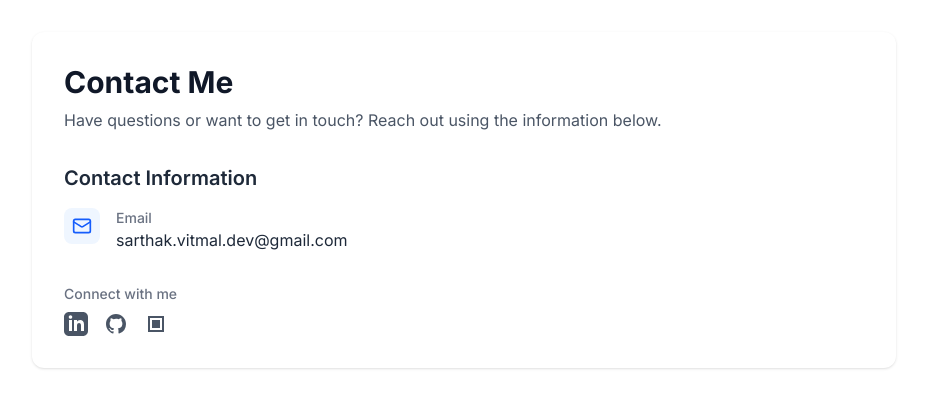
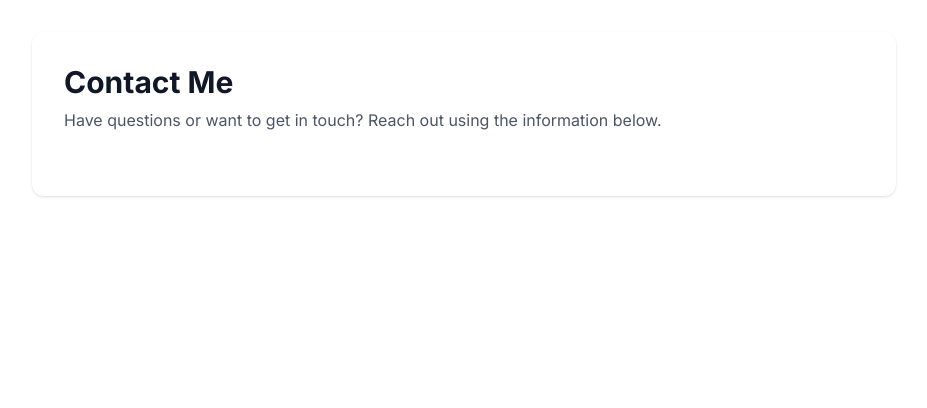
Before and after one commit to Yashraj-24/sms-scheduler-frontend, a Next.js app: page /contact in a window 1280 px wide. Shown: the top 408 px of the page, without its empty margins (176-1103 px from the left). Built offline with nearby package versions, Linux system fonts and the light colour scheme.

Commit message:
improvements

```diff
--- a/src/app/contact/page.tsx
+++ b/src/app/contact/page.tsx
@@ -32,52 +32,6 @@ export default function ContactPage() {
           <h1 className="text-3xl font-bold text-gray-900 mb-2">Contact Me</h1>
           <p className="text-gray-600 mb-8">Have questions or want to get in touch? Reach out using the information below.</p>
 
-          <div className="grid md:grid-cols-2 gap-8">
-            <div>
-              <h2 className="text-xl font-semibold text-gray-800 mb-4">Contact Information</h2>
-
-              <div className="space-y-4">
-                <div className="flex items-start gap-4">
-                  <div className="p-2 bg-blue-50 rounded-lg text-blue-600">
-                    <Mail className="w-5 h-5" />
-                  </div>
-                  <div>
-                    <h3 className="text-sm font-medium text-gray-500">Email</h3>
-                    <a href="mailto:sarthak.vitmal.dev@gmail.com" className="text-gray-800 hover:text-blue-600 hover:underline">
-                      sarthak.vitmal.dev@gmail.com
-                    </a>
-                  </div>
-                </div>
-
-
-              </div>
-
-              <div className="mt-8">
-                <h3 className="text-sm font-medium text-gray-500 mb-2">Connect with me</h3>
-                <div className="flex gap-4">
-                  <a href="https://linkedin.com/in/sarthak-vitmal" target="_blank" rel="noopener noreferrer" className="text-gray-600 hover:text-blue-600">
-                    <span className="sr-only">LinkedIn</span>
-                    <svg className="h-6 w-6" fill="currentColor" viewBox="0 0 24 24" aria-hidden="true">
-                      <path fillRule="evenodd" d="M19 0h-14c-2.761 0-5 2.239-5 5v14c0 2.761 2.239 5 5 5h14c2.762 0 5-2.239 5-5v-14c0-2.761-2.238-5-5-5zm-11 19h-3v-11h3v11zm-1.5-12.268c-.966 0-1.75-.79-1.75-1.764s.784-1.764 1.75-1.764 1.75.79 1.75 1.764-.783 1.764-1.75 1.764zm13.5 12.268h-3v-5.604c0-3.368-4-3.113-4 0v5.604h-3v-11h3v1.765c1.396-2.586 7-2.777 7 2.476v6.759z" clipRule="evenodd" />
-                    </svg>
-                  </a>
-                  <a href="https://github.com/SarthakVitmal" target="_blank" rel="noopener noreferrer" className="text-gray-600 hover:text-gray-900">
-                    <span className="sr-only">GitHub</span>
-                    <svg className="h-6 w-6" fill="currentColor" viewBox="0 0 24 24" aria-hidden="true">
-                      <path fillRule="evenodd" d="M12 2C6.477 2 2 6.484 2 12.017c0 4.425 2.865 8.18 6.839 9.504.5.092.682-.217.682-.483 0-.237-.008-.868-.013-1.703-2.782.605-3.369-1.343-3.369-1.343-.454-1.158-1.11-1.466-1.11-1.466-.908-.62.069-.608.069-.608 1.003.07 1.531 1.032 1.531 1.032.892 1.53 2.341 1.088 2.91.832.092-.647.35-1.088.636-1.338-2.22-.253-4.555-1.113-4.555-4.951 0-1.093.39-1.988 1.029-2.688-.103-.253-.446-1.272.098-2.65 0 0 .84-.27 2.75 1.026A9.564 9.564 0 0112 6.844c.85.004 1.705.115 2.504.337 1.909-1.296 2.747-1.027 2.747-1.027.546 1.379.202 2.398.1 2.651.64.7 1.028 1.595 1.028 2.688 0 3.848-2.339 4.695-4.566 4.943.359.309.678.92.678 1.855 0 1.338-.012 2.419-.012 2.747 0 .268.18.58.688.482A10.019 10.019 0 0022 12.017C22 6.484 17.522 2 12 2z" clipRule="evenodd" />
-                    </svg>
-                  </a>
-                  <a href="https://sarthakvitmal.vercel.app" target="_blank" rel="noopener noreferrer" className="text-gray-600 hover:text-blue-500">
-                    <span className="sr-only">Portfolio</span>
-                    <svg className="h-6 w-6" fill="currentColor" viewBox="0 0 24 24" aria-hidden="true">
-                      <path d="M4 4h16v16H4V4zm2 2v12h12V6H6zm2 2h8v8H8V8z" />
-                    </svg>
-                  </a>
-                </div>
-              </div>
-            </div>
-
-          </div>
         </div>
       </div>
     </div>
--- a/src/app/privacy/page.tsx
+++ b/src/app/privacy/page.tsx
@@ -58,7 +58,7 @@ export default function PrivacyPolicy() {
           <section>
             <h2 className="text-xl font-semibold text-gray-800 mb-4">6. Contact Us</h2>
             <p className="text-gray-600">
-              If you have any questions about this Privacy Policy, please contact us at <a href="mailto:sarthak.vitmal.dev@gmail.com" className="text-blue-600 hover:underline">sarthak.vitmal.dev@gmail.com</a>.
+              If you have any questions about this Privacy Policy, please contact us at <a href="mailto:yashrajchoudhary24@gmail.com" className="text-blue-600 hover:underline">yashrajchoudhary24@gmail.com</a>.
             </p>
           </section>
         </div>
--- a/src/app/terms/page.tsx
+++ b/src/app/terms/page.tsx
@@ -65,7 +65,7 @@ export default function TermsOfService() {
           <section>
             <h2 className="text-xl font-semibold text-gray-800 mb-4">7. Contact Information</h2>
             <p className="text-gray-600">
-              For any questions about these Terms of Service, please contact us at <a href="mailto:sarthak.vitmal.dev@gmail.com" className="text-blue-600 hover:underline">sarthak.vitmal.dev@gmail.com</a>.
+              For any questions about these Terms of Service, please contact us at <a href="mailto:yashrajchoudhary24@gmail.com" className="text-blue-600 hover:underline">yashrajchoudhary24@gmail.com</a>.
             </p>
           </section>
         </div>
```
